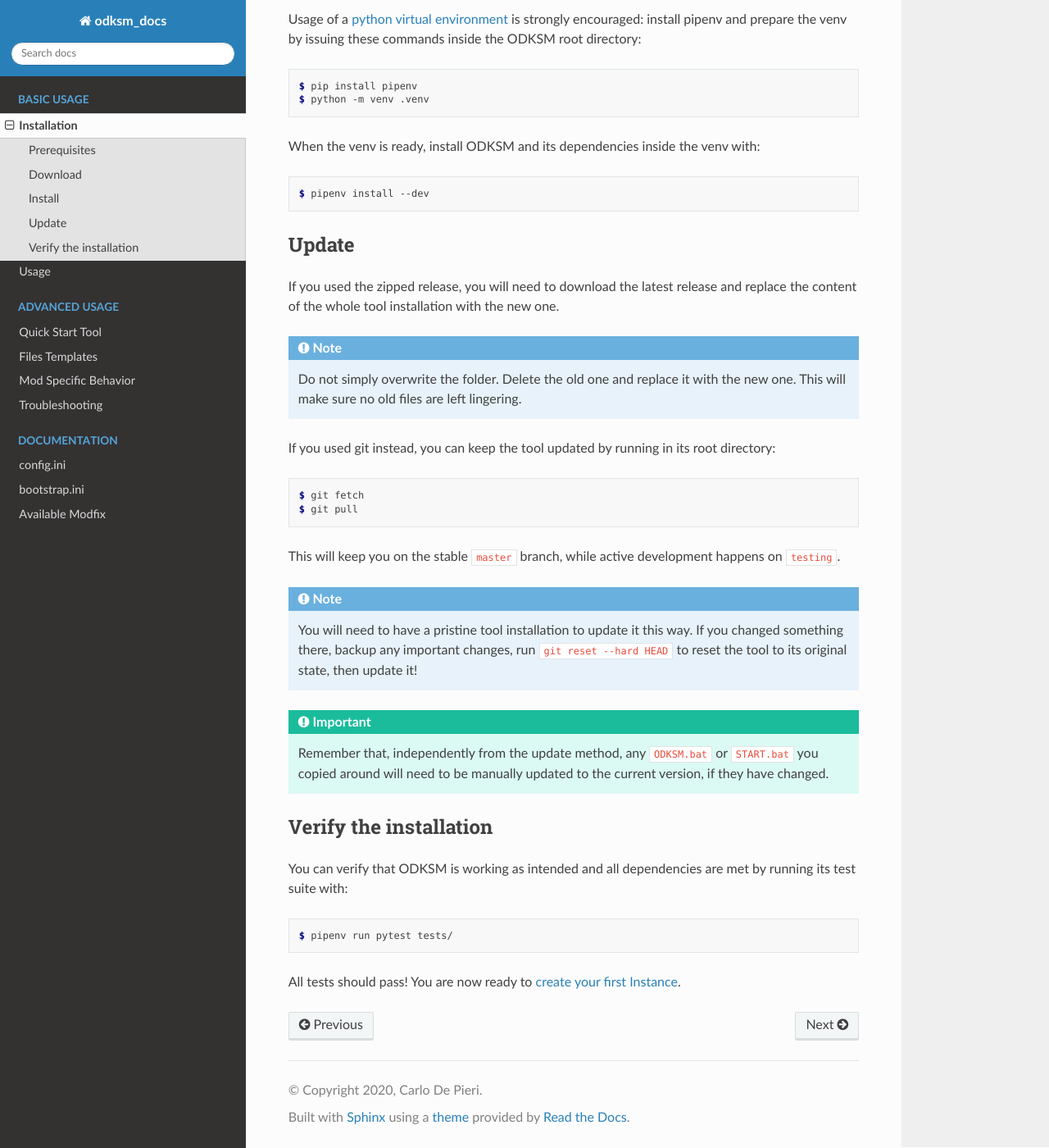
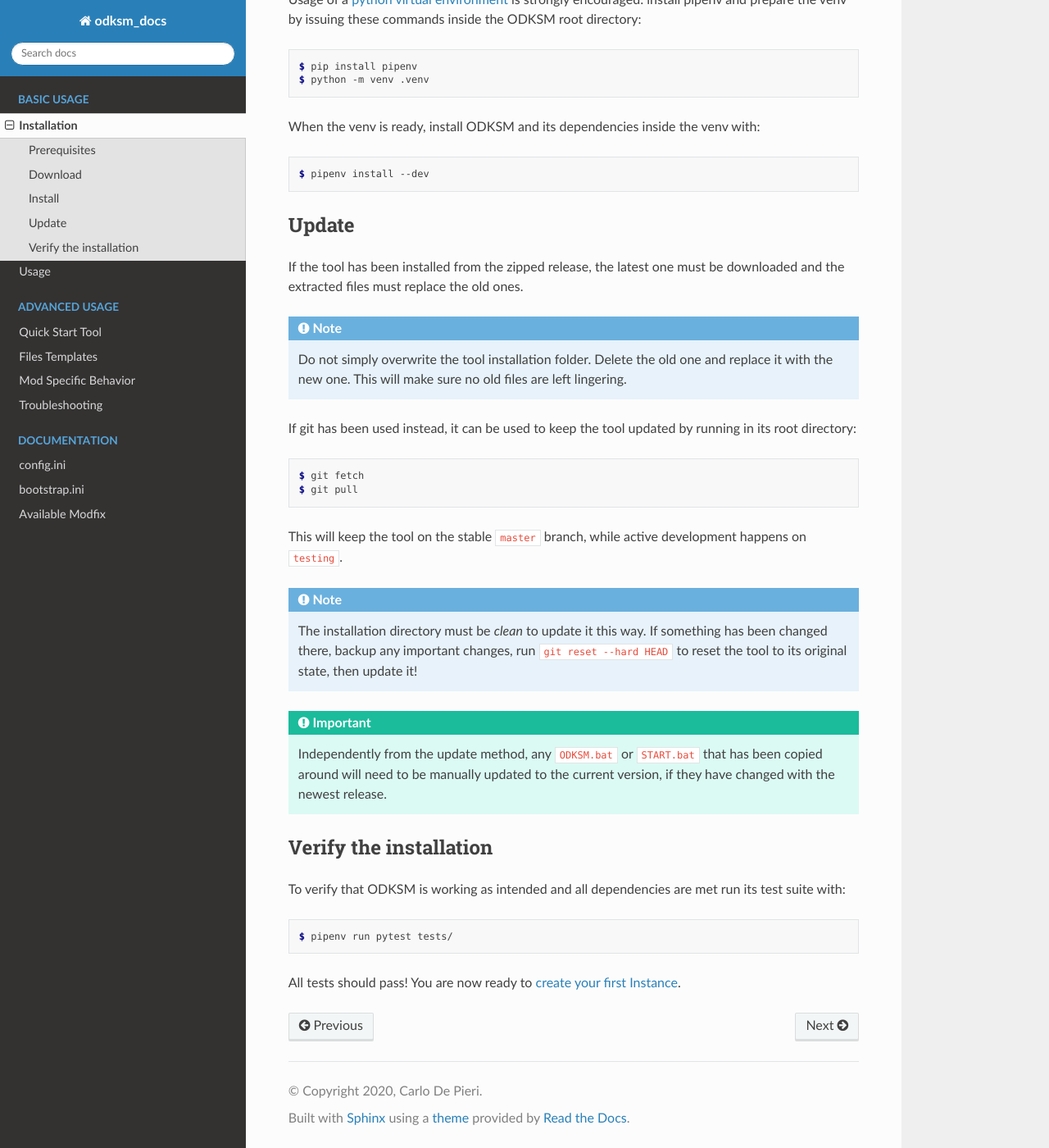
Before and after one commit to CarloDePieri/odk_servermanager_docs, a Sphinx documentation site: the page built from docs/source/installation.rst, in a window 1280 px wide and 1400 px high, scrolled down 647 px. Shown: the whole window at 82% size. Built offline with Sphinx 7.4.7 and the Read the Docs theme 2.0.0, drawn with Linux system fonts in a browser that asks for light colours; some of the changed text lies outside the part shown.

Commit message:
better installation page with it translation

```diff
--- a/docs/source/installation.rst
+++ b/docs/source/installation.rst
@@ -4,16 +4,14 @@
 ^^^^^^^^^^^^^
 The tool is currently compatible with Windows only (linux support is on its way).
 
-You will need Python 3.8 installed on your machine. You can install it via
-choco_ or via the `official package`_.
+The main requirement is Python 3.8 which can be installed via choco_ or the `official package`_.
 
 Download
 ^^^^^^^^
-The quickest way to get this tool is to download the `latest release`_ from github.
-Simply download the zip and extract it.
+The quickest way to get the tool is to download the `latest release`_ from github and extract the zipped file.
 
-Alternatively, if you prefer to more easily keep the tool updated, you may use git_ directly.
-Once installed, run:
+Alternatively, git_ can be used directly. This solution permits to more easily keep the tool updated.
+Once git is installed, run:
 
 .. code:: console
 
@@ -44,30 +42,30 @@
 
 Update
 ^^^^^^
-If you used the zipped release, you will need to download the latest release and replace the content of the whole tool
-installation with the new one.
+If the tool has been installed from the zipped release, the latest one must be downloaded and the extracted files must
+replace the old ones.
 
-.. note:: Do not simply overwrite the folder. Delete the old one and replace it with the new one. This will make sure no
-    old files are left lingering.
+.. note:: Do not simply overwrite the tool installation folder. Delete the old one and replace it with the new one. This
+    will make sure no old files are left lingering.
 
-If you used git instead, you can keep the tool updated by running in its root directory:
+If git has been used instead, it can be used to keep the tool updated by running in its root directory:
 
 .. code:: console
 
     $ git fetch
     $ git pull
 
-This will keep you on the stable ``master`` branch, while active development happens on ``testing``.
+This will keep the tool on the stable ``master`` branch, while active development happens on ``testing``.
 
-.. note:: You will need to have a pristine tool installation to update it this way. If you changed something there, backup
+.. note:: The installation directory must be *clean* to update it this way. If something has been changed there, backup
     any important changes, run ``git reset --hard HEAD`` to reset the tool to its original state, then update it!
 
-.. important:: Remember that, independently from the update method, any ``ODKSM.bat`` or ``START.bat`` you copied around will need to be manually updated to
-    the current version, if they have changed.
+.. important:: Independently from the update method, any ``ODKSM.bat`` or ``START.bat`` that has been copied
+    around will need to be manually updated to the current version, if they have changed with the newest release.
 
 Verify the installation
 ^^^^^^^^^^^^^^^^^^^^^^^
-You can verify that ODKSM is working as intended and all dependencies are met by running its test suite with:
+To verify that ODKSM is working as intended and all dependencies are met run its test suite with:
 
 .. code:: console
 
```
Also changed, not shown: 2 other files.
